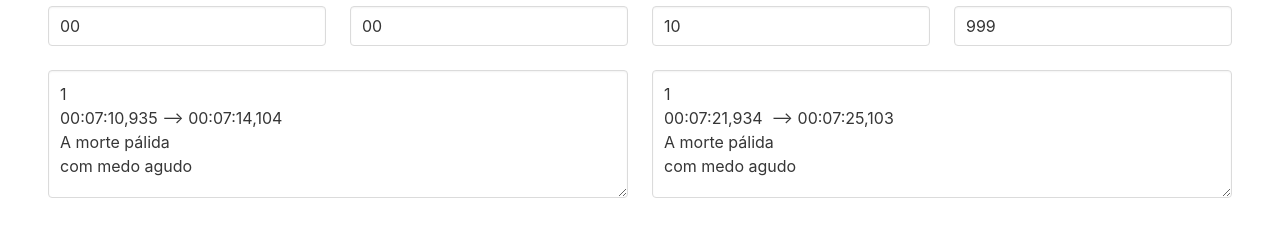
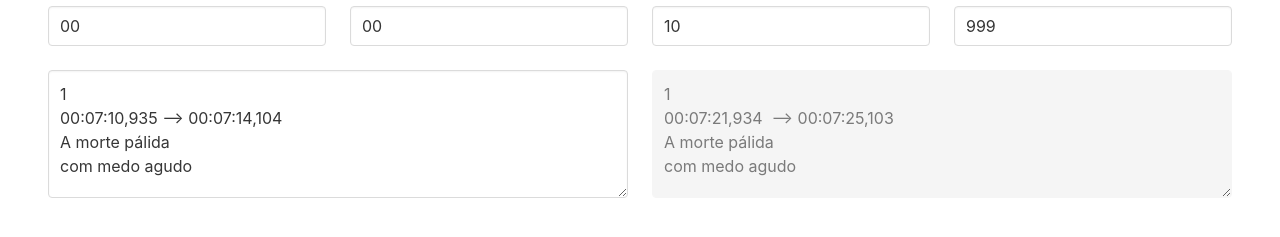
Before and after one commit to teles/srtool, a website built with webpack: page src/index.html in a window 1280 px wide. Shown: the part 203-440 px from the top of the page. Built offline with nearby package versions, Linux system fonts and the light colour scheme; some packages are replaced by stand-ins of ours.

Commit message:
sem-issue - desabilita textarea de resultado

```diff
--- a/src/index.html
+++ b/src/index.html
@@ -33,7 +33,7 @@
             <textarea class="textarea" data-ng-model="vc.content" data-ng-change="vc.evaluateSRTool()"></textarea>
         </div>
         <div class="column">
-            <textarea class="textarea" data-ng-model="vc.parsedContent"></textarea>
+            <textarea disabled class="textarea" data-ng-model="vc.parsedContent"></textarea>
         </div>
     </div>
 </div>
```
